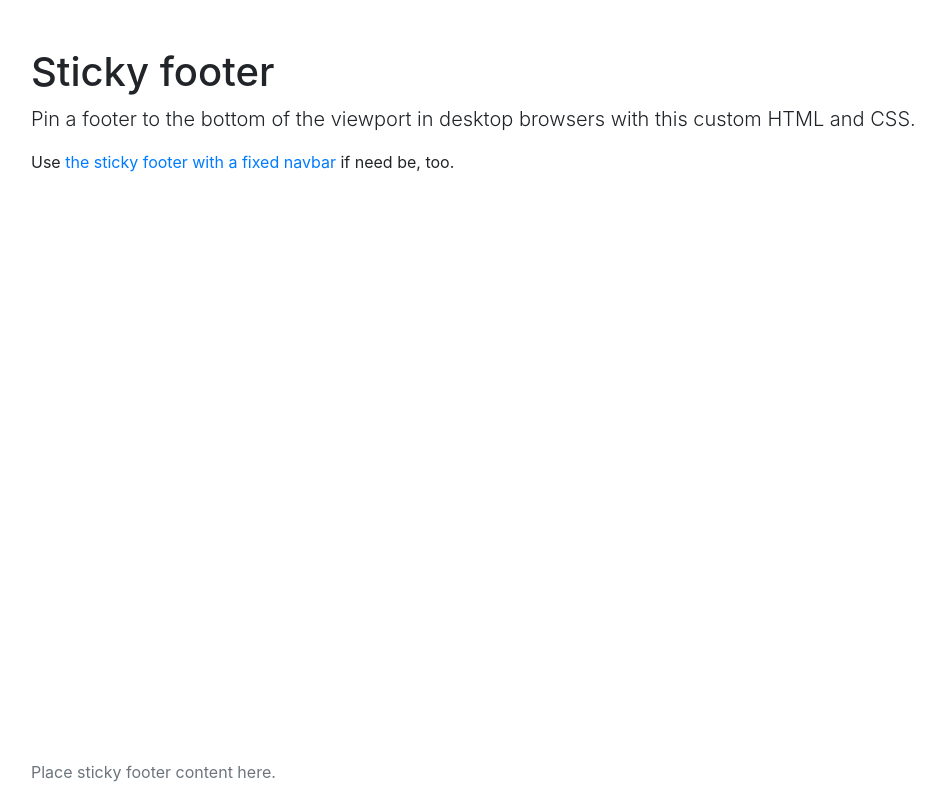
After one commit to terencecistudent/Data-Centric-Dev-Project-TL, a Flask app: template templates/example.html in a window 1280 px wide. The commit adds this page. Shown: the whole page, without its empty margins (54-994 px from the left). Run offline with Flask 2, Linux system fonts and the light colour scheme; the template is opened without the code that fills it, so the values that code supplies are empty; some libraries are stand-ins or nearby versions.

Commit message:
Footer working, not sticking to bottom of screen, README file to be completed and code to be tidied up

```diff
--- a/templates/base.html
+++ b/templates/base.html
@@ -1,5 +1,5 @@
 <!DOCTYPE html>
-<html lang="en">
+<html lang="en" class="h-100">
 <head>
     <meta charset="UTF-8">
     <meta name="viewport" content="width=device-width, initial-scale=1.0">
@@ -10,7 +10,7 @@
     <link rel="stylesheet" href="{{ url_for('static', filename='css/style.css') }}" type="text/css"/>
     <title>Animals</title>
 </head>
-<body class="no gutters">
+<body class="d-flex flex-column h-100 no-gutters">
     <!--Header/Navbar-->
     <header>
         <nav>
@@ -41,7 +41,7 @@
         </nav>
     </header>
     <!--Main Content-->
-    <main class="content">
+    <main role="main" class="flex-shrink-0">
         <div class="container">
             {% block content %}
             {% endblock %}
--- /dev/null
+++ b/templates/example.html
@@ -0,0 +1,52 @@
+<!doctype html>
+<html lang="en" class="h-100">
+  <head>
+    <meta charset="utf-8">
+    <meta name="viewport" content="width=device-width, initial-scale=1, shrink-to-fit=no">
+    <meta name="description" content="">
+    <meta name="author" content="Mark Otto, Jacob Thornton, and Bootstrap contributors">
+    <meta name="generator" content="Jekyll v3.8.5">
+    <title>Sticky Footer Template · Bootstrap</title>
+
+    <link rel="canonical" href="https://getbootstrap.com/docs/4.3/examples/sticky-footer/">
+
+    <!-- Bootstrap core CSS -->
+<link href="/docs/4.3/dist/css/bootstrap.min.css" rel="stylesheet" integrity="sha384-ggOyR0iXCbMQv3Xipma34MD+dH/1fQ784/j6cY/iJTQUOhcWr7x9JvoRxT2MZw1T" crossorigin="anonymous">
+
+
+    <style>
+      .bd-placeholder-img {
+        font-size: 1.125rem;
+        text-anchor: middle;
+        -webkit-user-select: none;
+        -moz-user-select: none;
+        -ms-user-select: none;
+        user-select: none;
+      }
+
+      @media (min-width: 768px) {
+        .bd-placeholder-img-lg {
+          font-size: 3.5rem;
+        }
+      }
+    </style>
+    <!-- Custom styles for this template -->
+    <link href="sticky-footer.css" rel="stylesheet">
+  </head>
+  <body class="d-flex flex-column h-100">
+    <!-- Begin page content -->
+<main role="main" class="flex-shrink-0">
+  <div class="container">
+    <h1 class="mt-5">Sticky footer</h1>
+    <p class="lead">Pin a footer to the bottom of the viewport in desktop browsers with this custom HTML and CSS.</p>
+    <p>Use <a href="/docs/4.3/examples/sticky-footer-navbar/">the sticky footer with a fixed navbar</a> if need be, too.</p>
+  </div>
+</main>
+
+<footer class="footer mt-auto py-3">
+  <div class="container">
+    <span class="text-muted">Place sticky footer content here.</span>
+  </div>
+</footer>
+</body>
+</html>
```
Also changed, not shown: static/css/style.css (+2 -14 lines), README.md.
